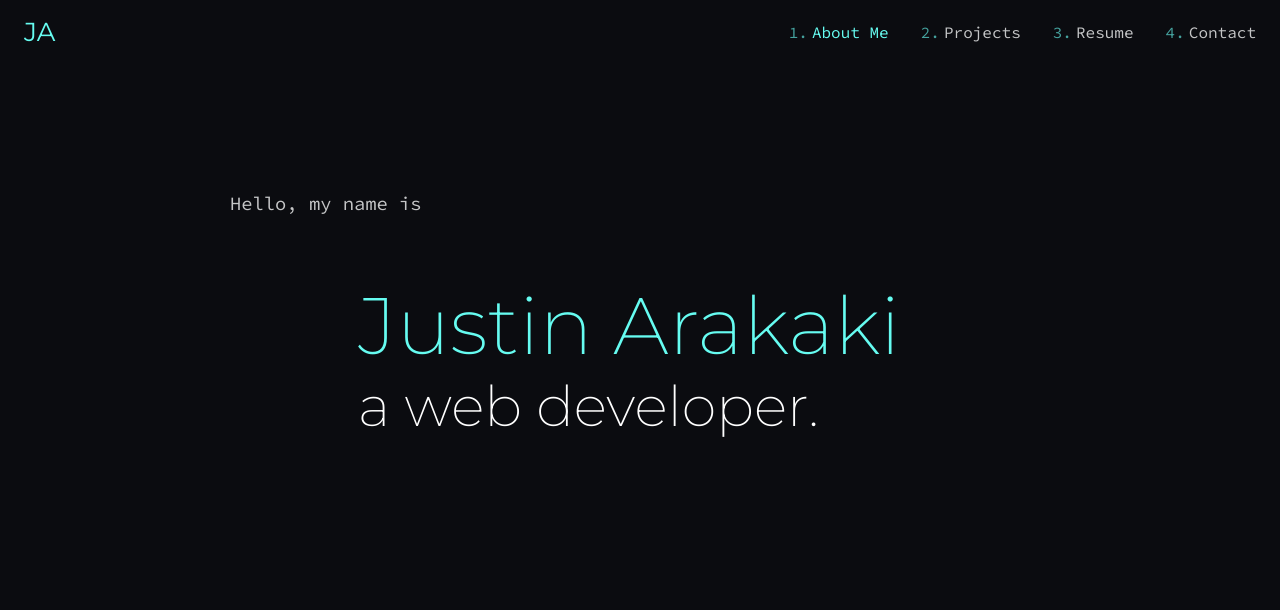
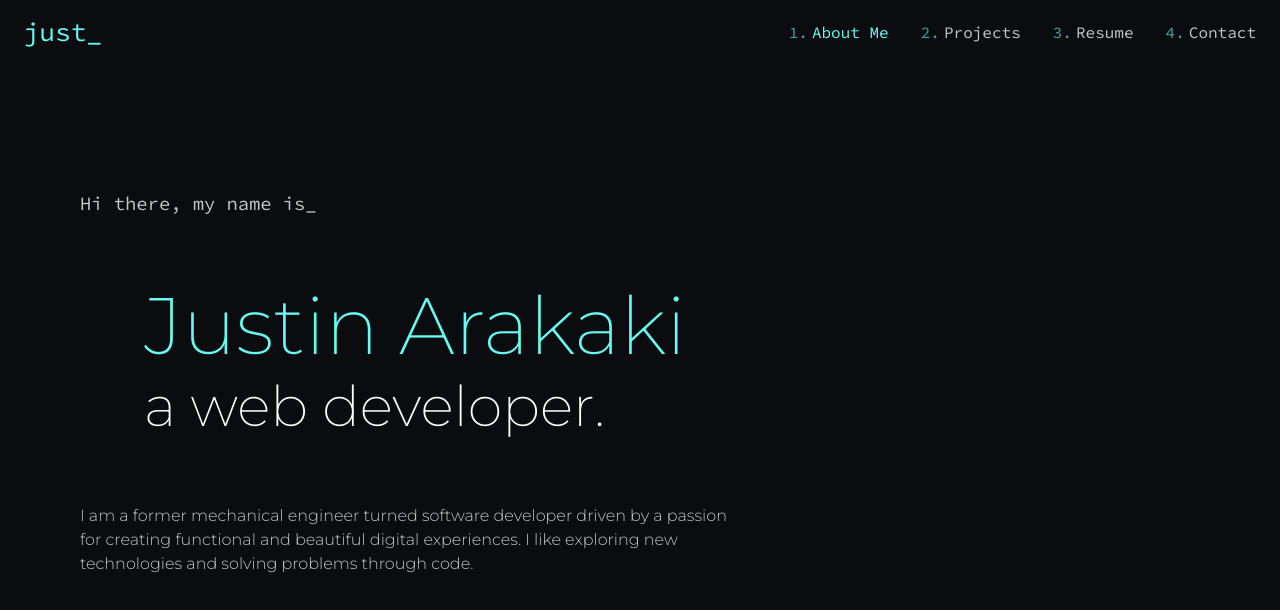
Before and after one commit to Justin-Arakaki/portfolio, a React (Vite) app: page /#/aboutme in a window 1280 px wide. Shown: the top 610 px of the page. Built offline with nearby package versions, Linux system fonts and the light colour scheme.

Commit message:
added About Me content

```diff
--- a/src/App.tsx
+++ b/src/App.tsx
@@ -17,11 +17,14 @@ function App() {
       <Header />
       <BodyContainer>
         <Routes>
-          <Route path="*" element={<Navigate to={pages[0].path} replace />} />
-          <Route path={pages[0].path} element={<AboutMe />} />
-          <Route path={pages[1].path} element={<Projects />} />
-          <Route path={pages[2].path} element={<Resume />} />
-          <Route path={pages[3].path} element={<Contact />} />
+          <Route
+            path="*"
+            element={<Navigate to={pages.aboutme.path} replace />}
+          />
+          <Route path={pages.aboutme.path} element={<AboutMe />} />
+          <Route path={pages.projects.path} element={<Projects />} />
+          <Route path={pages.resume.path} element={<Resume />} />
+          <Route path={pages.contact.path} element={<Contact />} />
         </Routes>
       </BodyContainer>
     </MasterProvider>
--- a/src/components/app-bar/Header.tsx
+++ b/src/components/app-bar/Header.tsx
@@ -25,7 +25,7 @@ export default function Header() {
         <AppBar sx={appBarStyle}>
           <Toolbar sx={{ justifyContent: 'space-between' }}>
             <Typography variant="h3" color="primary">
-              JA
+              just_
             </Typography>
             {navigationType}
           </Toolbar>
--- a/src/components/app-bar/NavStack.tsx
+++ b/src/components/app-bar/NavStack.tsx
@@ -19,7 +19,8 @@ export default function NavStack({
   handleClose,
 }: Props) {
   const { pages } = useSiteData();
-  const buttons = pages.map((page, index) => (
+  const pageInfo = [pages.aboutme, pages.projects, pages.resume, pages.contact];
+  const buttons = pageInfo.map((page, index) => (
     <NavButton
       label={page.label}
       link={page.path}
--- a/src/components/content/ResponsiveTitle.tsx
+++ b/src/components/content/ResponsiveTitle.tsx
@@ -1,14 +1,16 @@
 import { Box, SxProps, Theme, Typography, useTheme } from '@mui/material';
+import { useSiteData } from '../../contexts/SiteDataContext';
 import { useWindow } from '../../contexts/WindowContext';
 import calcResponsiveFontSize from '../../utils/calcResponsiveFontSize';
 
 export default function ResponsiveTitle() {
   const windowWidth = useWindow();
   const theme = useTheme();
+  const { content } = useSiteData().pages.aboutme;
   const titleBoxStyle: SxProps<Theme> = {
     marginLeft: '2rem',
-    [theme.breakpoints.down('sm')]: { ml: 0 },
-    [theme.breakpoints.up('lg')]: { ml: '8rem' },
+    [theme.breakpoints.down('sm')]: { marginLeft: 0 },
+    [theme.breakpoints.up('lg')]: { marginLeft: '4rem' },
   };
   const baseWindow = theme.breakpoints.values.md;
   const h1FontSize = String(theme.typography.h1.fontSize);
@@ -27,10 +29,10 @@ export default function ResponsiveTitle() {
   return (
     <Box sx={titleBoxStyle}>
       <Typography variant="h1" color="primary" fontSize={nameFontSize}>
-        Justin Arakaki
+        {content.name}
       </Typography>
       <Typography variant="h2" color="text.secondary" fontSize={titleFontSize}>
-        a web developer.
+        {content.title}
       </Typography>
     </Box>
   );
--- a/src/components/defaultTheme.tsx
+++ b/src/components/defaultTheme.tsx
@@ -46,6 +46,7 @@ const defaultTheme = createTheme({
       fontSize: '3.5rem',
     },
     h3: {
+      fontFamily: mono,
       fontWeight: 400,
       fontSize: '1.625rem',
     },
@@ -55,12 +56,12 @@ const defaultTheme = createTheme({
       fontSize: '1.175rem',
     },
     body1: {
-      fontWeight: 200,
-      fontSize: '1.25rem',
+      fontWeight: 300,
+      fontSize: '1rem',
     },
     body2: {
       fontWeight: 200,
-      fontSize: '1rem',
+      fontSize: '1.175rem',
     },
   },
 });
--- a/src/components/ui/BodyContainer.tsx
+++ b/src/components/ui/BodyContainer.tsx
@@ -6,10 +6,8 @@ const BodyContainer = styled(Container)<ContainerProps>(({ theme }) => ({
   display: 'flex',
   flexDirection: 'column',
   alignItems: 'center',
-  maxWidth: 900,
+  maxWidth: 800,
   paddingInline: '2.5rem !important',
-  [theme.breakpoints.down('sm')]: { maxWidth: 500 },
-  [theme.breakpoints.up('lg')]: { maxWidth: 900 },
 }));
 
 export default BodyContainer;
--- a/src/constants/siteData.ts
+++ b/src/constants/siteData.ts
@@ -1,22 +1,29 @@
 const siteData = {
-  pages: [
-    {
+  pages: {
+    aboutme: {
       path: 'aboutme',
       label: 'About Me',
+      content: {
+        name: 'Justin Arakaki',
+        greeting: 'Hi there, my name is_',
+        title: 'a web developer.',
+        about:
+          'I am a former mechanical engineer turned software developer driven by a passion for creating functional and beautiful digital experiences. I like exploring new technologies and solving problems through code.',
+      },
     },
-    {
+    projects: {
       path: 'projects',
       label: 'Projects',
     },
-    {
+    resume: {
       path: 'resume',
       label: 'Resume',
     },
-    {
+    contact: {
       path: 'contact',
       label: 'Contact',
     },
-  ],
+  },
 };
 
 export default siteData;
--- a/src/pages/AboutMe.tsx
+++ b/src/pages/AboutMe.tsx
@@ -1,13 +1,31 @@
-import { Box, Typography } from '@mui/material';
+import { Box, SxProps, Theme, Typography, useTheme } from '@mui/material';
+import { useSiteData } from '../contexts/SiteDataContext';
 import ResponsiveTitle from '../components/content/ResponsiveTitle';
 
 export default function AboutMe() {
+  const theme = useTheme();
+  const { content } = useSiteData().pages.aboutme;
+  const helloStyle: SxProps<Theme> = {
+    marginBottom: '4rem',
+    [theme.breakpoints.down('sm')]: { marginBottom: '2rem' },
+    [theme.breakpoints.up('lg')]: { marginBottom: '4rem' },
+  };
+  const blurbStyle: SxProps<Theme> = {
+    maxWidth: 650,
+    marginTop: '4rem',
+    [theme.breakpoints.down('sm')]: { marginTop: '2rem' },
+    [theme.breakpoints.up('lg')]: { marginTop: '4rem' },
+  };
+
   return (
     <Box width="100%" mt={8}>
-      <Typography variant="h4" textAlign="left" mb={8}>
-        Hello, my name is
+      <Typography variant="h4" sx={helloStyle}>
+        {content.greeting}
       </Typography>
       <ResponsiveTitle />
+      <Typography variant="body1" sx={blurbStyle}>
+        {content.about}
+      </Typography>
     </Box>
   );
 }
```
